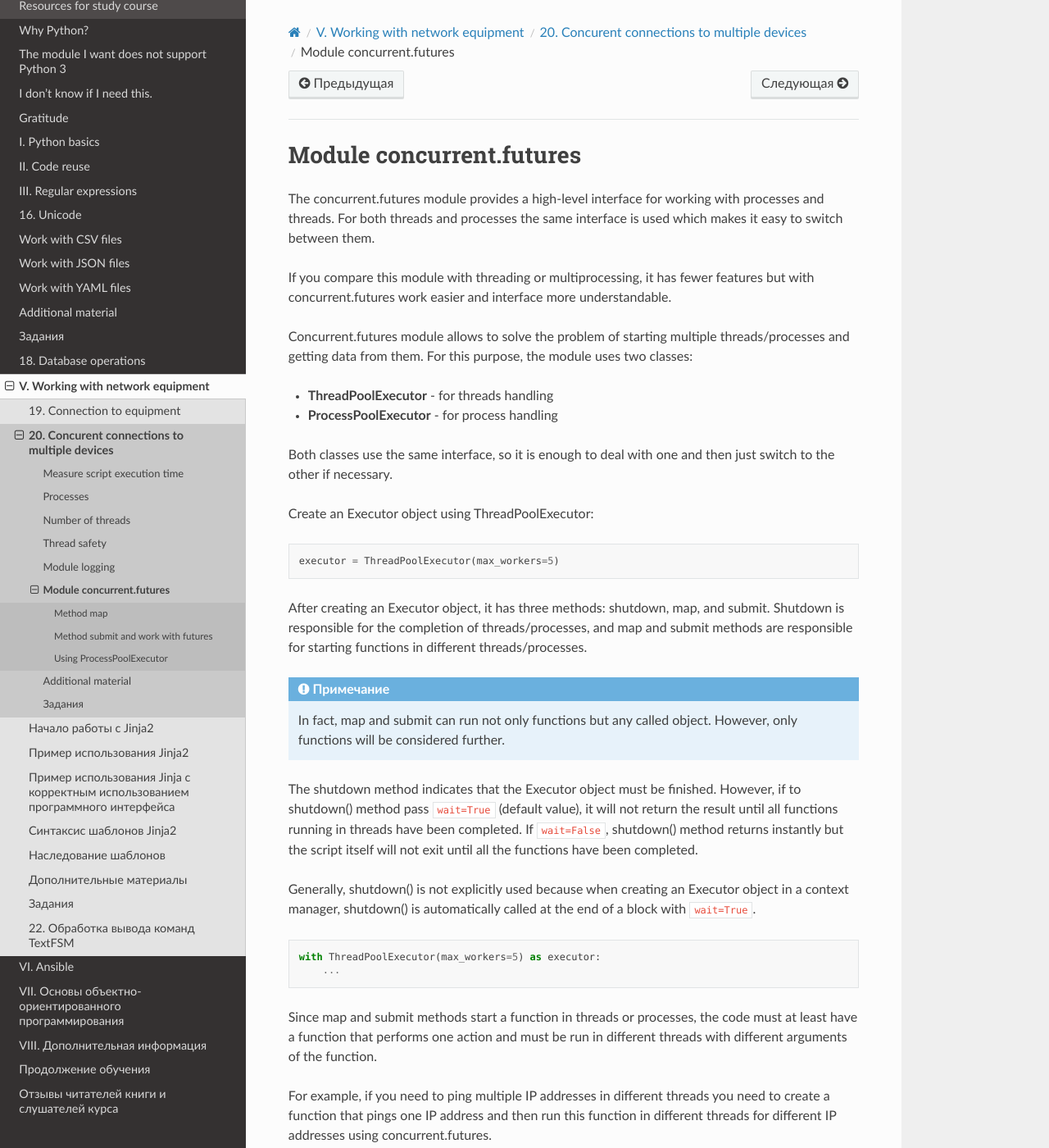
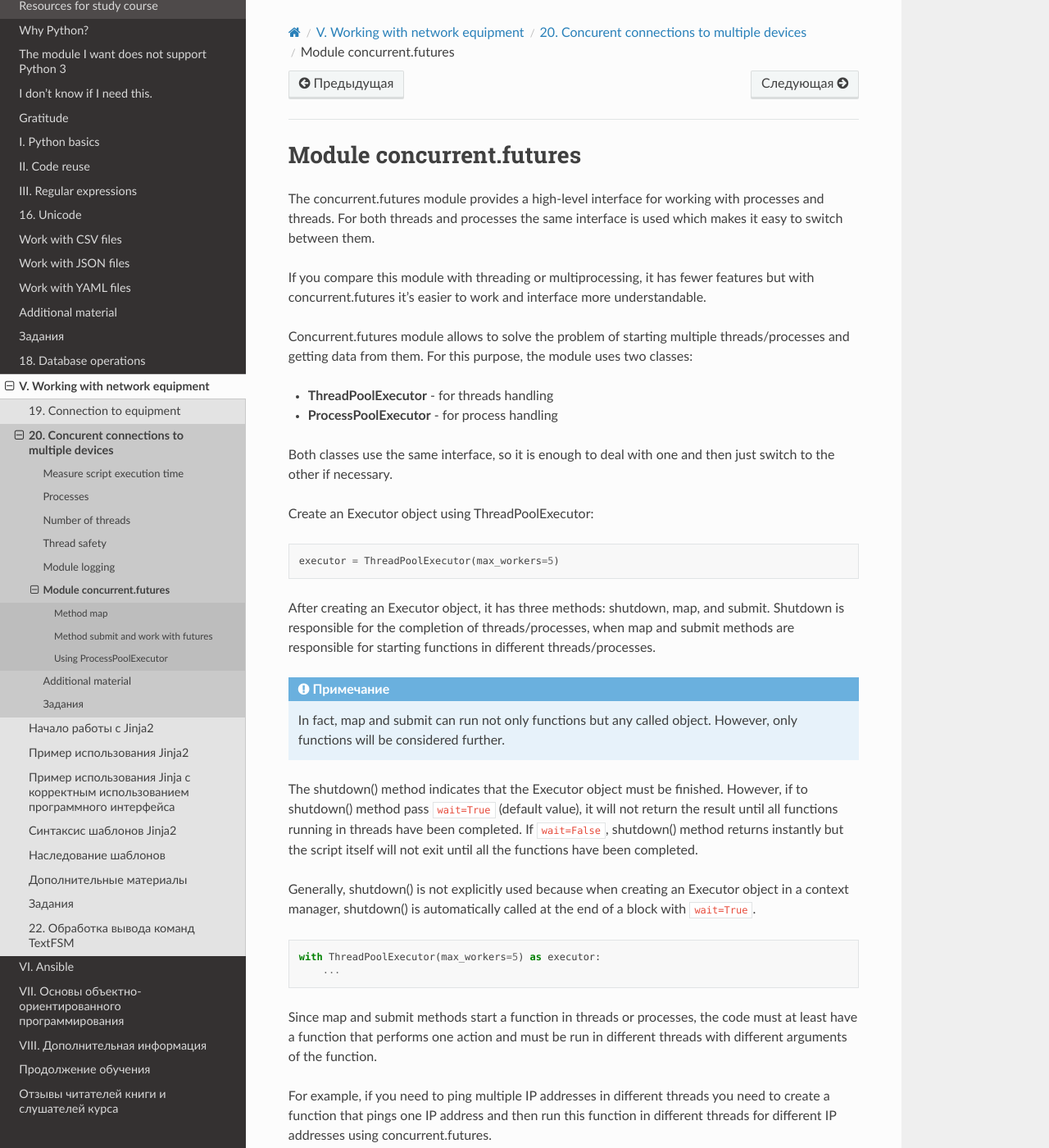
Before and after one commit to Aidar5/nattoeng, a Sphinx documentation site: the page built from docs/source/book/20_concurrent_connections/concurrent_futures.rst, in a window 1280 px wide and 1400 px high. Shown: the whole window at 82% size. Built offline with Sphinx 7.4.7 and the Read the Docs theme 2.0.0, drawn with Linux system fonts in a browser that asks for light colours; pages that are not in the unit, such as notebooks, are missing from menus.

Commit message:
Update concurrent_futures.rst

```diff
--- a/docs/source/book/20_concurrent_connections/concurrent_futures.rst
+++ b/docs/source/book/20_concurrent_connections/concurrent_futures.rst
@@ -3,7 +3,7 @@ Module concurrent.futures
 
 The concurrent.futures module provides a high-level interface for working with processes and threads. For both threads and processes the same interface is used which makes it easy to switch between them.
 
-If you compare this module with threading or multiprocessing, it has fewer features but with concurrent.futures work easier and interface more understandable.
+If you compare this module with threading or multiprocessing, it has fewer features but with concurrent.futures it's easier to work and interface more understandable.
 
 Concurrent.futures module allows to solve the problem of starting multiple threads/processes and getting data from them. For this purpose, the module uses two classes:
 
@@ -18,12 +18,12 @@ Create an Executor object using ThreadPoolExecutor:
 
     executor = ThreadPoolExecutor(max_workers=5)
 
-After creating an Executor object, it has three methods: shutdown, map, and submit. Shutdown is responsible for the completion of threads/processes, and map and submit methods are responsible for starting functions in different threads/processes.
+After creating an Executor object, it has three methods: shutdown, map, and submit. Shutdown is responsible for the completion of threads/processes, when map and submit methods are responsible for starting functions in different threads/processes.
 
 .. note::
     In fact, map and submit can run not only functions but any called object. However, only functions will be considered further.
 
-The shutdown method indicates that the Executor object must be finished. However, if to shutdown() method pass ``wait=True`` (default value),
+The shutdown() method indicates that the Executor object must be finished. However, if to shutdown() method pass ``wait=True`` (default value),
 it will not return the result until all functions running in threads have been completed.
 If ``wait=False``, shutdown() method returns instantly but the script itself will not exit until all the functions have been completed.
 
```
